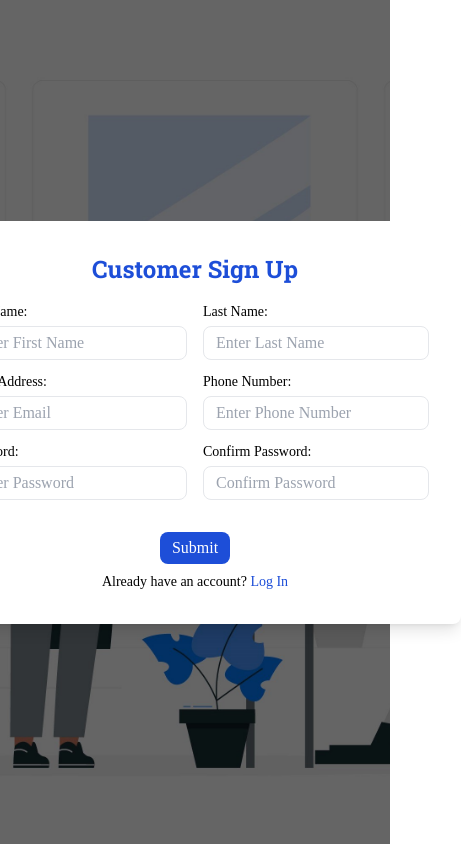
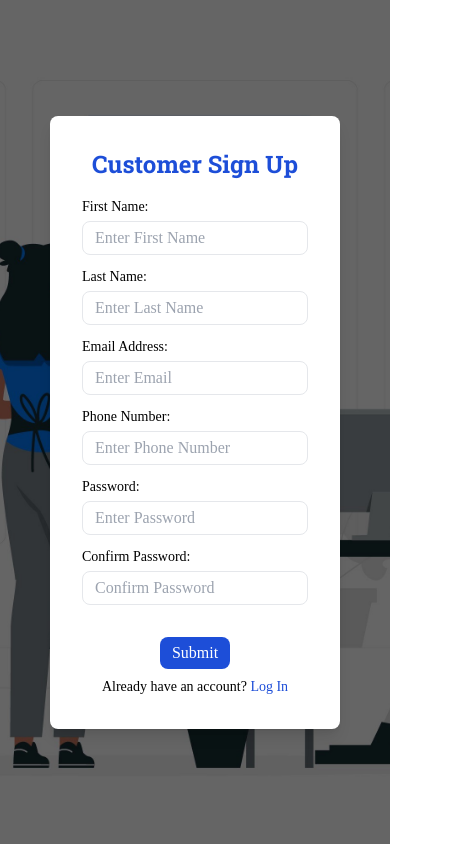
Before and after one commit to ayomikun-ade/weclean.ui, a React (Vite) app: page /signup in a window 390 px wide. Shown: the whole page, 461 px wide, since content can reach past the window. Built offline with nearby package versions, Linux system fonts and the light colour scheme.

Commit message:
made signup responsive

```diff
--- a/src/pages/CustomerSignup.jsx
+++ b/src/pages/CustomerSignup.jsx
@@ -23,7 +23,7 @@ const CustomerSignup = () => {
             Customer Sign Up
           </h2>
           <hr className="mb-3" />
-          <div className="flex gap-4">
+          <div className="md:flex gap-4">
             <div className="flex flex-col mb-3">
               <label htmlFor="fname" className="text-sm mb-1">
                 First Name:
@@ -51,7 +51,7 @@ const CustomerSignup = () => {
               />
             </div>
           </div>
-          <div className="flex gap-4">
+          <div className="md:flex gap-4">
             <div className="flex flex-col mb-3">
               <label htmlFor="email" className="text-sm mb-1">
                 Email Address:
@@ -79,7 +79,7 @@ const CustomerSignup = () => {
               />
             </div>
           </div>
-          <div className="flex gap-4">
+          <div className="md:flex gap-4">
             <div className="flex flex-col mb-3">
               <label htmlFor="password" className="text-sm mb-1">
                 Password:
```
